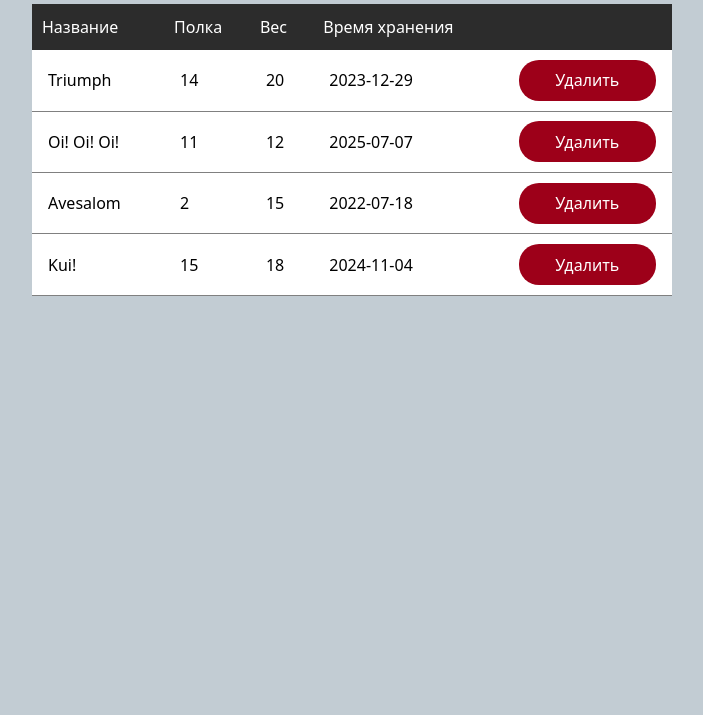
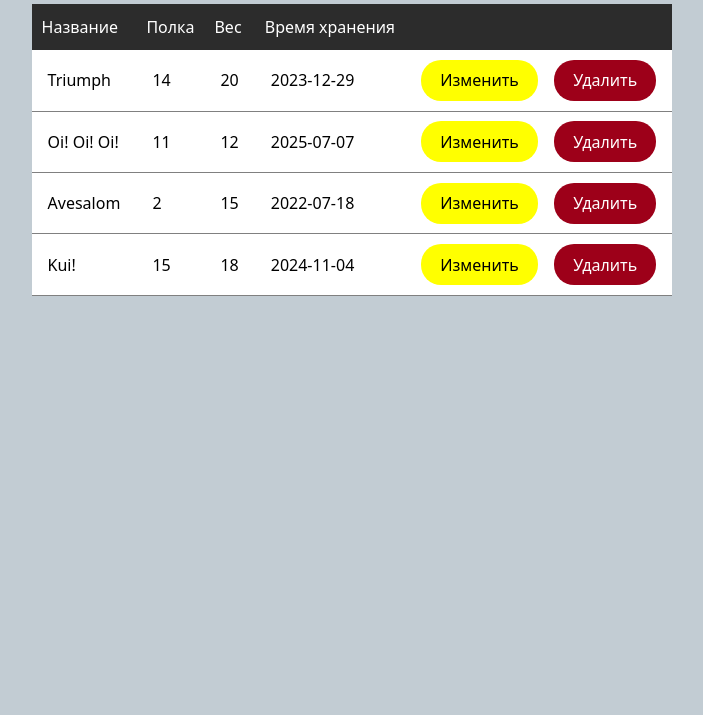
Before and after one commit to Mortal-Portal84/skillbox-module-15, a website built with Vite: page index.html in a window 1280 px wide. Shown: the part 85-800 px from the top of the page, without its empty margins (288-991 px from the left). Built offline with nearby package versions, Linux system fonts and the light colour scheme.

Commit message:
add buttons for edit

```diff
--- a/src/components/components.ts
+++ b/src/components/components.ts
@@ -38,7 +38,8 @@ export const renderForm = () => {
 export const renderTableRow = (
   tableBody: HTMLTableSectionElement,
   goodsArray: Goods[],
-  onDelete: (id: string) => void
+  onDelete: (id: string) => void,
+  onEdit: (id: string) => void
 ) => {
   tableBody.replaceChildren()
 
@@ -55,13 +56,20 @@ export const renderTableRow = (
     })
 
     const actionTd = document.createElement('td')
+    actionTd.className = 'table_actionTd'
+
+    const editBtn = createButton('button', 'edit', 'Изменить')
     const deleteBtn = createButton('button', 'delete', 'Удалить')
+
+    editBtn.addEventListener('click', () => {
+      onEdit(goods.id)
+    })
 
     deleteBtn.addEventListener('click', () => {
       onDelete(goods.id)
     })
 
-    actionTd.appendChild(deleteBtn)
+    actionTd.append(editBtn, deleteBtn)
     row.appendChild(actionTd)
 
     tableBody.appendChild(row)
--- a/src/main.ts
+++ b/src/main.ts
@@ -1,7 +1,8 @@
 import { renderForm, renderHeader, renderTable } from './components/components.ts'
+import { handleDelete, rerenderRows } from './utils/tableControllers.ts'
+
 import { getGoodsList } from './api/mockData.ts'
 import type { Goods } from './models/models.ts'
-import { handleDelete, rerenderRows } from './utils/tableControllers.ts'
 
 import './style.css'
 
--- a/src/style.css
+++ b/src/style.css
@@ -94,6 +94,18 @@ tbody td {
   border: none;
 }
 
+tbody td:first-child {
+  min-width: 30%;
+}
+
+tbody td:nth-child(2) {
+  min-width: 15%;
+}
+
+tbody td:nth-child(3) {
+  min-width: 10%;
+}
+
 tbody tr {
   border-bottom: solid 1px grey;
 }
@@ -127,6 +139,15 @@ tbody tr {
   background-color: #1a1a1a;
 }
 
+.table_actionTd {
+  display: flex;
+  max-width: 250px;
+}
+
+.edit {
+  background-color: yellow;
+}
+
 .add {
   color: white;
   background-color: #008077;
@@ -141,6 +162,7 @@ tbody tr {
 }
 
 .delete {
+  margin-left: 1em;
   width: 100%;
   color: white;
   background-color: #9d0019;
```
